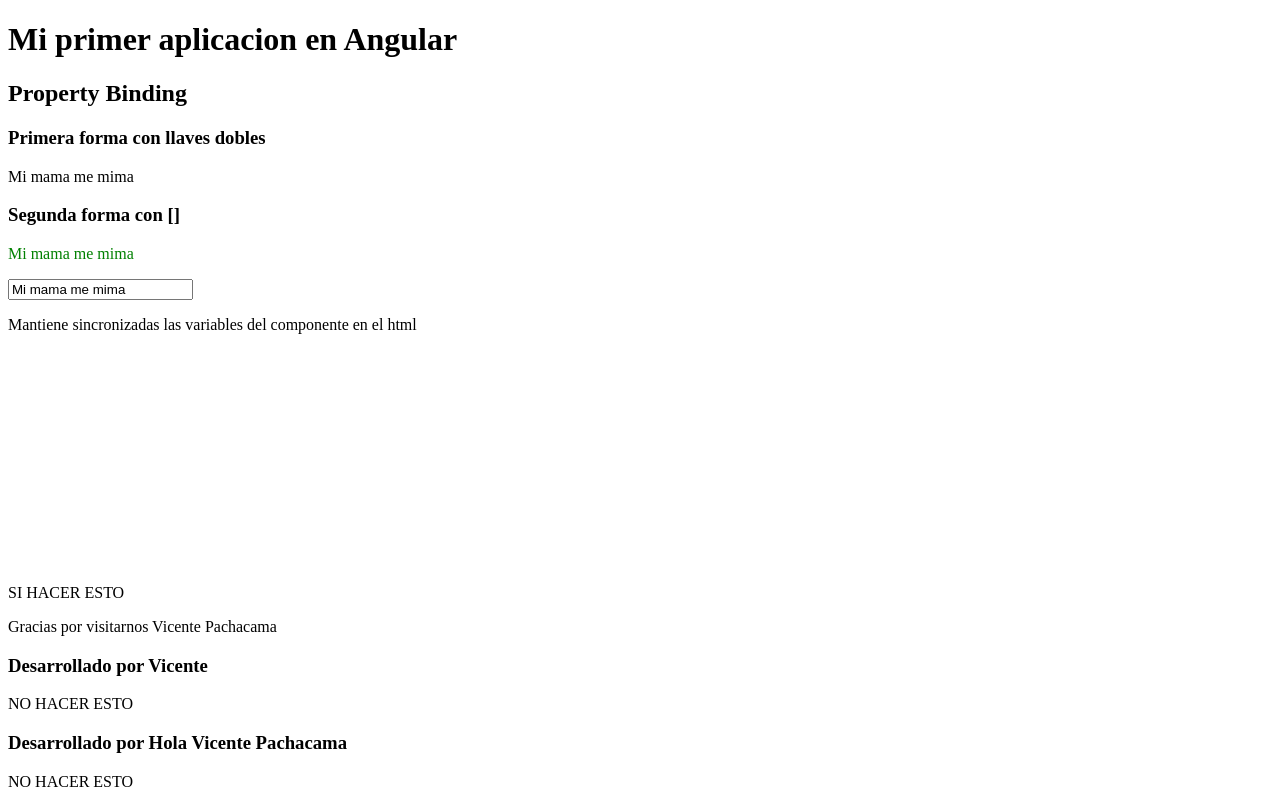
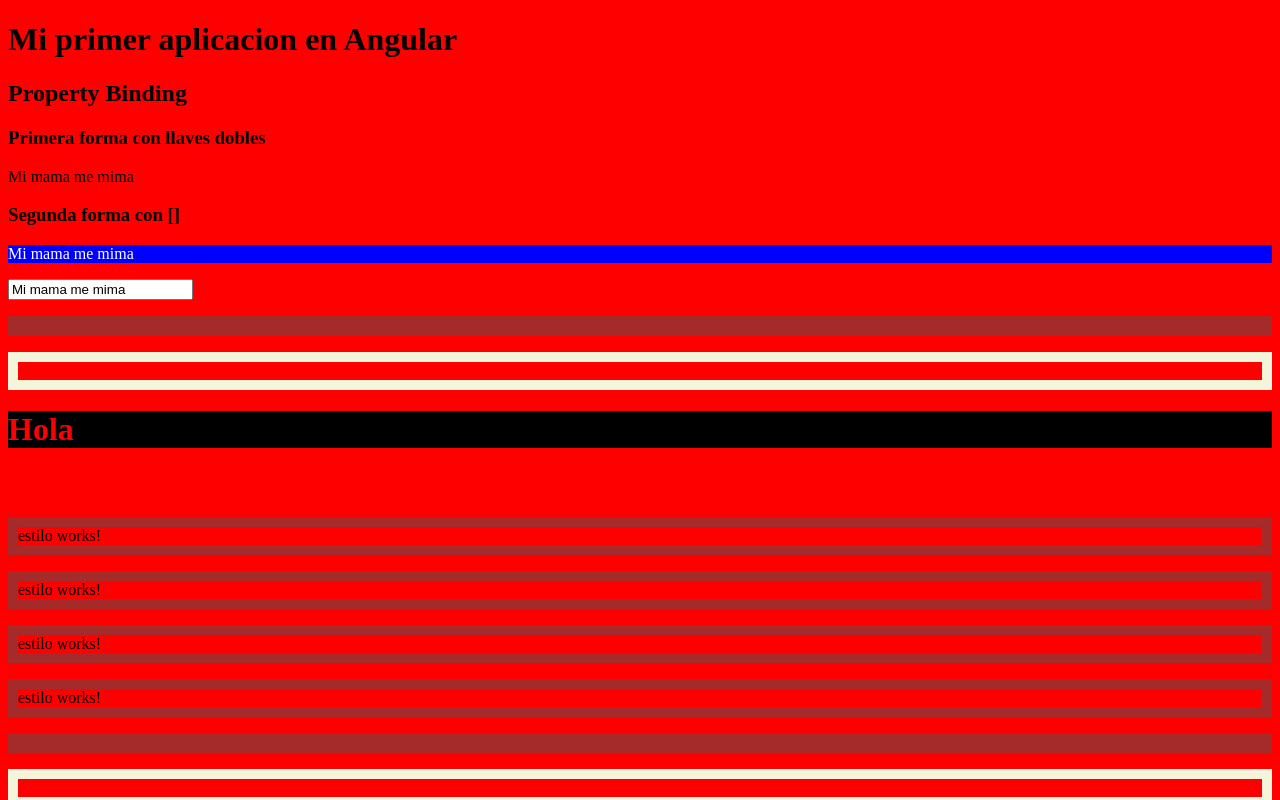
Before and after one commit to JonathaPachacama/TWJ-2017-A, an Angular app in the folder 04-Angular/A-Web/: page / in a window 1280 px wide. Shown: the top 800 px of the page. Built offline with nearby package versions, Linux system fonts and the light colour scheme.

Commit message:
Estilos y componentes

```diff
--- a/04-Angular/A-Web/src/app/app.component.html
+++ b/04-Angular/A-Web/src/app/app.component.html
@@ -14,12 +14,22 @@
 <p>{{parrafo}}</p>
 <h3>Segunda forma con []</h3>
 
-<p [style.color]="'green'" [innerText]="parrafo"></p>
+<!--<p [style.color]="'green'" [innerText]="parrafo"></p>-->
 
+<p [style.color]="'white'"
+       [style.background-color]="background"
+       [innerText]="parrafo"></p>
 <input type="text" [value]="parrafo">
 
 
 
+<app-estilo></app-estilo>
+
+<app-estilo></app-estilo>
+
+<app-estilo></app-estilo>
+
+<app-estilo></app-estilo>
 
 <p>Mantiene sincronizadas las variables
   del componente en el html</p>
--- a/04-Angular/A-Web/src/app/app.component.ts
+++ b/04-Angular/A-Web/src/app/app.component.ts
@@ -20,6 +20,7 @@ export class AppComponent {
     apellido:"Pachacama"
   };
   parrafo:string = "";
+  background:string = "blue";
   // title = 'Funciona!!';
   // saludo = '    Hola amigos';
   // nombre = 'jonathan';
--- a/04-Angular/A-Web/src/app/app.module.ts
+++ b/04-Angular/A-Web/src/app/app.module.ts
@@ -2,12 +2,13 @@ import { BrowserModule } from '@angular/platform-browser';
 import { NgModule } from '@angular/core';
 import { FormsModule } from '@angular/forms';
 import { HttpModule } from '@angular/http';
-
 import { AppComponent } from './app.component';
+import { EstiloComponent } from './estilo/estilo.component';
 
 @NgModule({
   declarations: [
-    AppComponent
+    AppComponent,
+    EstiloComponent
   ],
   imports: [
     BrowserModule,
--- /dev/null
+++ b/04-Angular/A-Web/src/app/estilo/estilo.component.css
@@ -0,0 +1,24 @@
+p {
+  border:10px;
+  border-style:solid;
+  border-color: #80c2ff;
+}
+p {
+  border-color: yellow;
+}
+p {
+  border-color: brown;
+}
+h1 {
+  color:white;
+  background-color: #000;
+}
+h2 {
+  color:red;
+}
+#verde{
+  border-color:greenyellow
+}
+.rojo{
+   color:red;
+ }
--- /dev/null
+++ b/04-Angular/A-Web/src/app/estilo/estilo.component.html
@@ -0,0 +1,25 @@
+<!--<p>-->
+  <!--estilo works!-->
+<!--</p>-->
+<p class="rojo amarillo azul verde morado"></p>
+
+<p id="verde" class="rojo" style="border-color:beige;">Hola verde</p>
+
+<h1 class="rojo">Hola</h1>
+
+<h2>Hola</h2>
+
+<p>
+  estilo works!
+</p>
+<p>
+  estilo works!
+</p>
+
+<p>
+  estilo works!
+</p>
+
+<p>
+    estilo works!
+  </p>
--- /dev/null
+++ b/04-Angular/A-Web/src/app/estilo/estilo.component.ts
@@ -0,0 +1,15 @@
+import { Component, OnInit } from '@angular/core';
+
+@Component({
+  selector: 'app-estilo',
+  templateUrl: './estilo.component.html',
+  styleUrls: ['./estilo.component.css']
+})
+export class EstiloComponent implements OnInit {
+
+  constructor() { }
+
+  ngOnInit() {
+  }
+
+}
--- /dev/null
+++ b/04-Angular/A-Web/src/assets/MisEstilos.css
@@ -0,0 +1,3 @@
+body{
+  background-color:red;
+}
--- a/04-Angular/A-Web/src/index.html
+++ b/04-Angular/A-Web/src/index.html
@@ -7,6 +7,8 @@
 
   <meta name="viewport" content="width=device-width, initial-scale=1">
   <link rel="icon" type="image/x-icon" href="favicon.ico">
+
+  <link rel="stylesheet" href="assets/MisEstilos.css">
 </head>
 <body>
   <twj-raiz>Esta cargando</twj-raiz>
```
Also changed, not shown: 1 other file (tests, documents, lock files or other folders).
